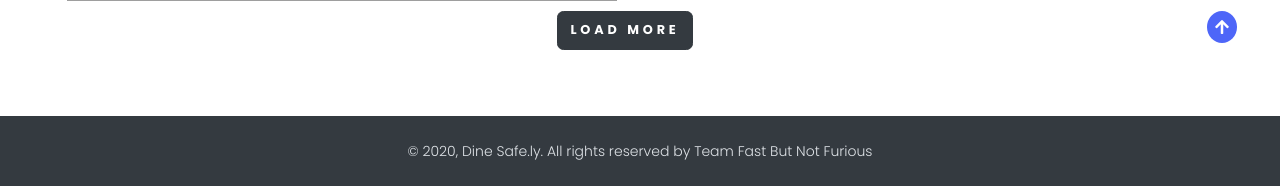
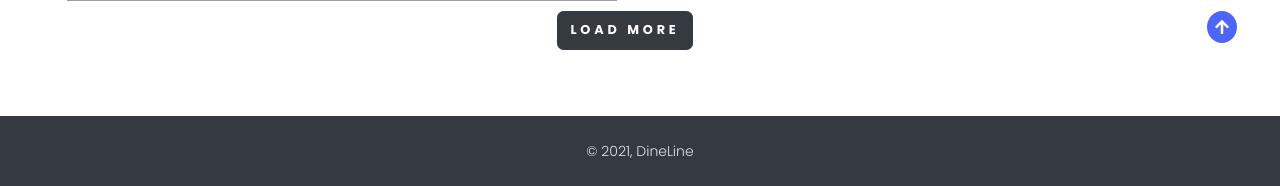
Before and after one commit to xiaodan-tang/sprint2021-team-1-repo, a Django app: page /restaurant/ in a window 1280 px wide. Shown: the part 1124-1310 px from the top of the page. Run offline with Django 3.2, Linux system fonts and the light colour scheme; some libraries are stand-ins or nearby versions; some web fonts are replaced; grey boxes are pictures that could not be loaded.

Commit message:
copyright message updated

```diff
--- a/templates/base.html
+++ b/templates/base.html
@@ -114,7 +114,7 @@
     <!-- Copyright section of the footer-->
     <div class="py-4 font-weight-light bg-gray-800 text-gray-300">
         <div class="container text-md-center text-center">
-            <p class="text-sm mb-md-0">&copy; 2020, Dine Safe.ly. All rights reserved by Team Fast But Not Furious</p>
+            <p class="text-sm mb-md-0">&copy; 2021, DineLine</p>
         </div>
     </div>
 </footer>
```
